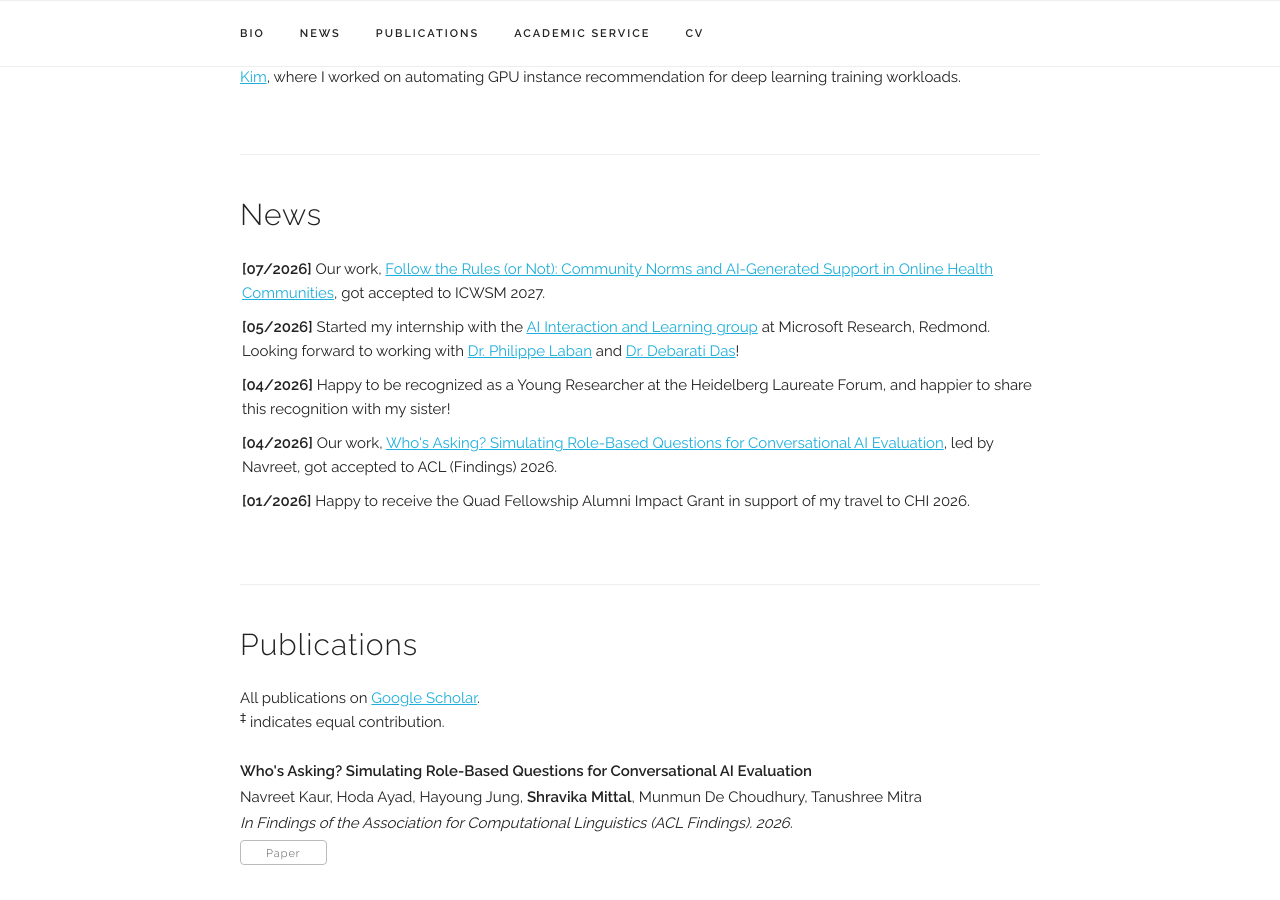
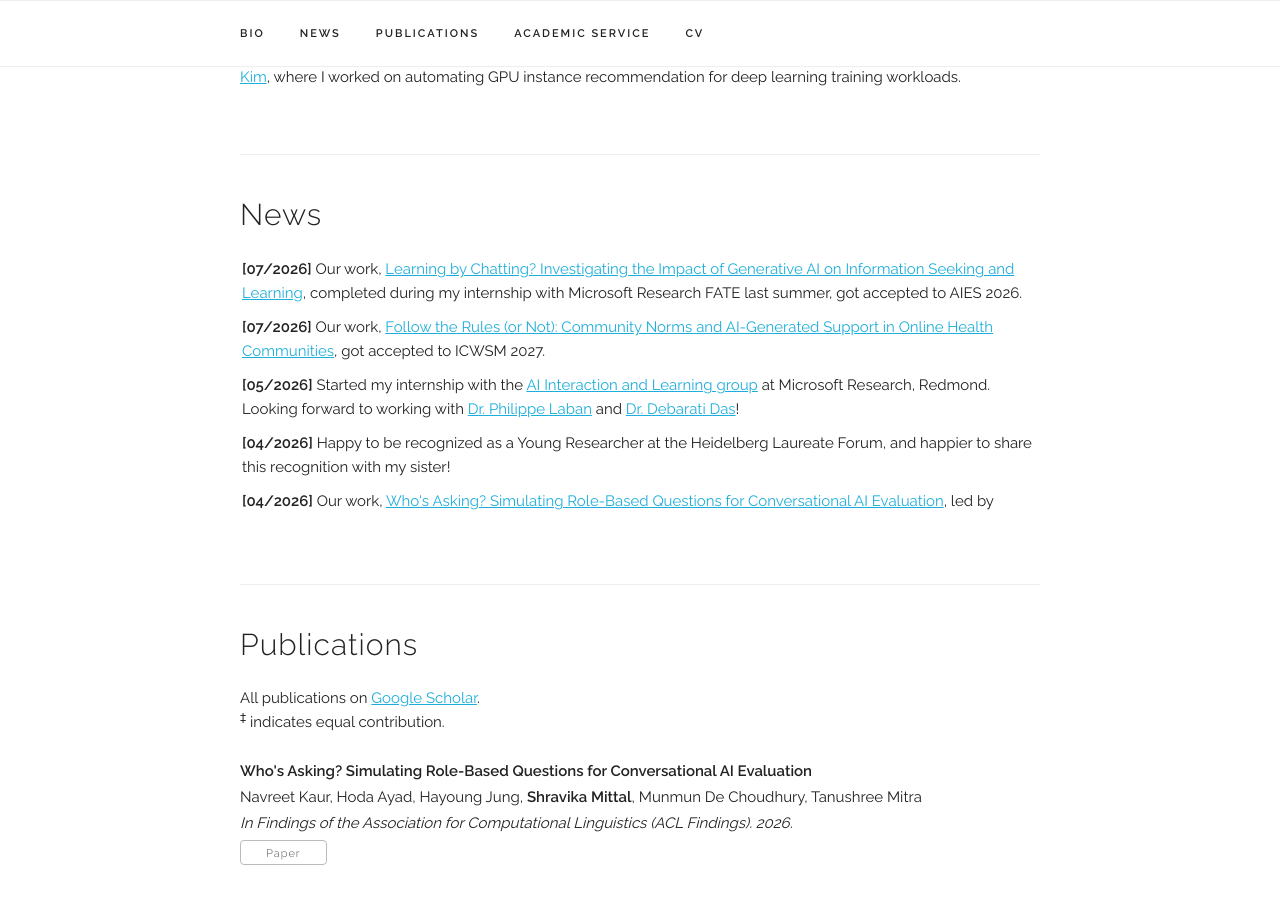
Before and after one commit to mittalshravika/mittalshravika.github.io, a Jekyll site: the page built from index.html, in a window 1280 px wide and 900 px high, scrolled down 718 px. Built offline with Jekyll 4.4.1, drawn with Linux system fonts in a browser that asks for light colours; some web fonts are replaced.

Commit message:
it got in

```diff
--- a/index.html
+++ b/index.html
@@ -64,6 +64,13 @@ title: Home
   <h4>News</h4>
 
   <UL style="list-style-type: none; padding: 2px; overflow-y: scroll; height:260px;">
+
+    <li> <b>[07/2026]</b>
+
+      Our work, <a href="https://arxiv.org/abs/2606.11669">Learning by Chatting? Investigating the Impact of Generative AI on
+Information Seeking and Learning</a>, completed during my internship with Microsoft Research FATE last summer, got accepted to AIES 2026.
+
+    </li>
 
     <li> <b>[07/2026]</b>
 
```
